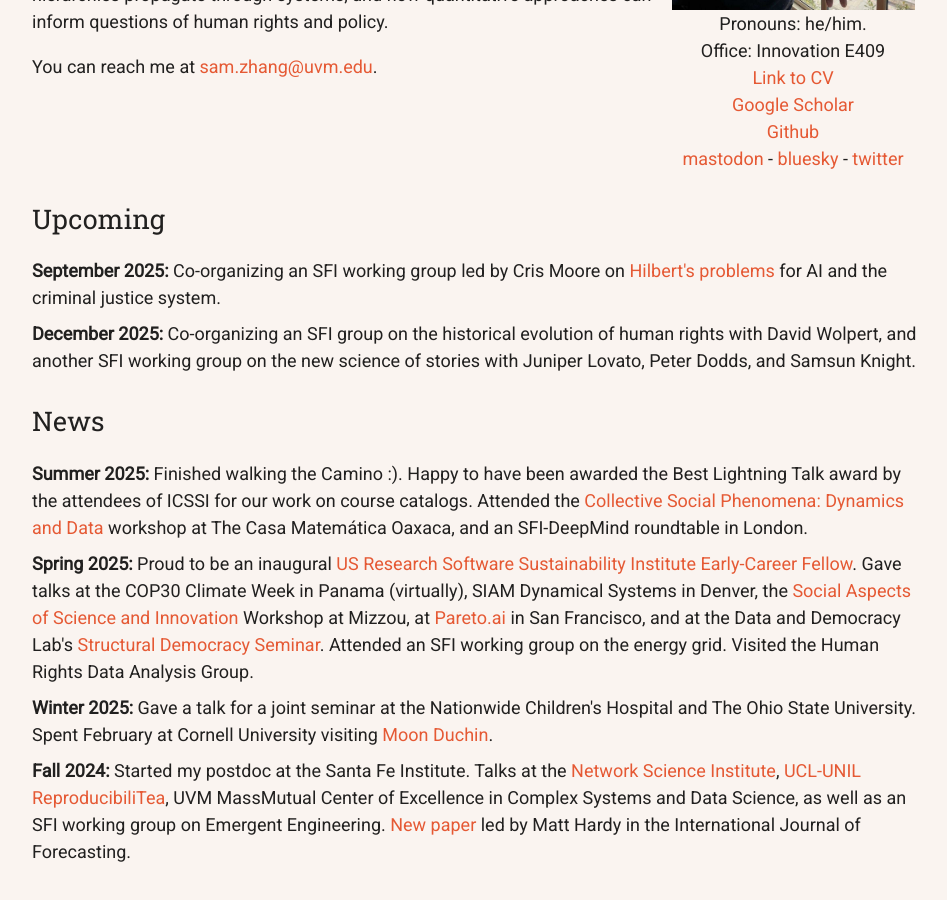
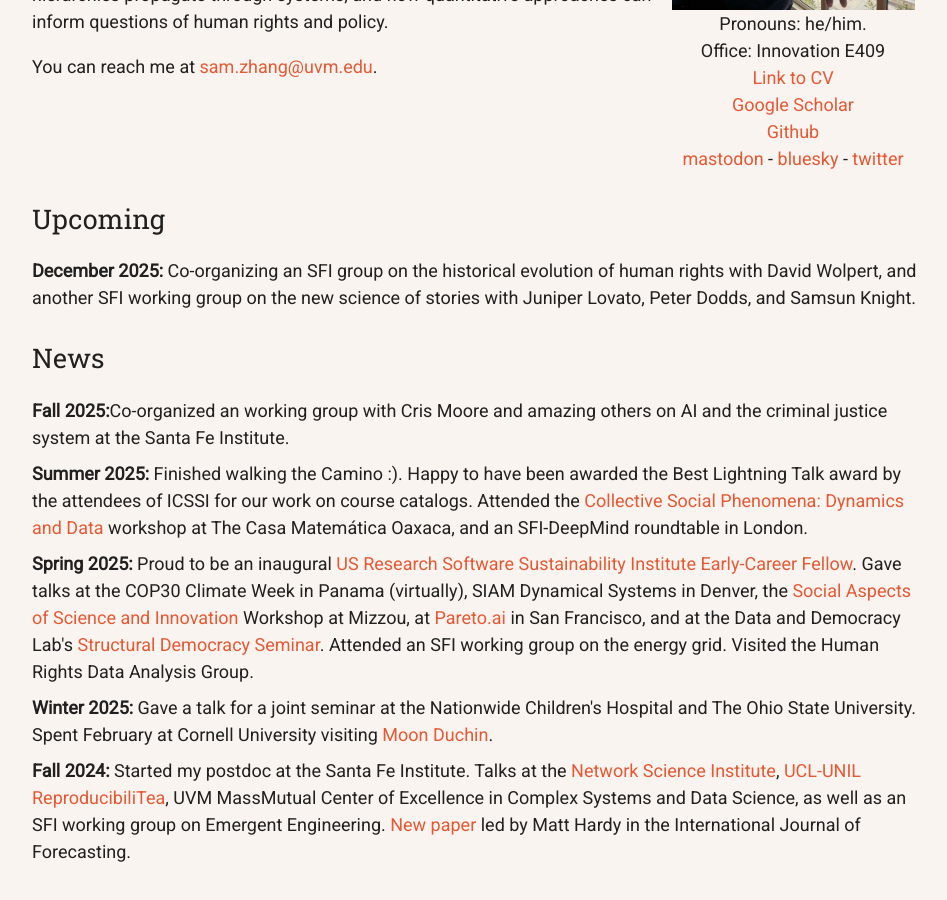
Before and after one commit to samzhang111/samzhang111.github.io, a Jekyll site: the page built from main.html, in a window 1280 px wide and 900 px high, scrolled down 431 px. Shown: the whole window, without its empty margins (160-1107 px from the left). Built offline with Jekyll 4.4.1, drawn with Linux system fonts in a browser that asks for light colours; nearby versions of some CDN libraries.

Commit message:
website update

```diff
--- a/main.html
+++ b/main.html
@@ -44,11 +44,11 @@ Our work examines how institutions shape scientific careers, how biases and hier
           <div class="sectitle">Upcoming</div>
 
           <ul>
-              <li><b>September 2025:</b> Co-organizing an SFI working group led by Cris Moore on <a href="https://en.wikipedia.org/wiki/Hilbert's_problems" target="_blank">Hilbert's problems</a> for AI and the criminal justice system.</li>
               <li><b>December 2025:</b> Co-organizing an SFI group on the historical evolution of human rights with David Wolpert, and another SFI working group on the new science of stories with Juniper Lovato, Peter Dodds, and Samsun Knight.</li>
           </ul>
           <div class="sectitle">News</div>
           <ul>
+              <li><b>Fall 2025:</b>Co-organized an working group with Cris Moore and amazing others on AI and the criminal justice system at the Santa Fe Institute.</li>
               <li><b>Summer 2025:</b> Finished walking the Camino :). Happy to have been awarded the Best Lightning Talk award by the attendees of ICSSI for our work on course catalogs. Attended the <a href="https://www.birs.ca/events/2025/5-day-workshops/25w5326" target="_blank">Collective Social Phenomena: Dynamics and Data</a> workshop at The Casa Matemática Oaxaca, and an SFI-DeepMind roundtable in London.</li>
               <li><b>Spring 2025:</b> Proud to be an inaugural <a href="https://urssi.us/blog/2025/04/25/urssi-welcomes-first-early-career-fellows/">US Research Software Sustainability Institute Early-Career Fellow</a>. Gave talks at the COP30 Climate Week in Panama (virtually), SIAM Dynamical Systems in Denver, the <a href="https://philosophy.missouri.edu/event/social-aspects-science-and-innovation-workshop" target="_blank">Social Aspects of Science and Innovation</a> Workshop at Mizzou, at <a href="https://pareto.ai" target="_blank">Pareto.ai</a> in San Francisco, and at the Data and Democracy Lab's <a href="https://mggg.org/sd-seminar" target="_blank">Structural Democracy Seminar</a>. Attended an SFI working group on the energy grid. Visited the Human Rights Data Analysis Group.</li>
               <li><b>Winter 2025:</b> Gave a talk for a joint seminar at the Nationwide Children's Hospital and The Ohio State University. Spent February at Cornell University visiting <a href="https://mggg.org/people/mduchin/" target="_blank">Moon Duchin</a>.</li>
```
